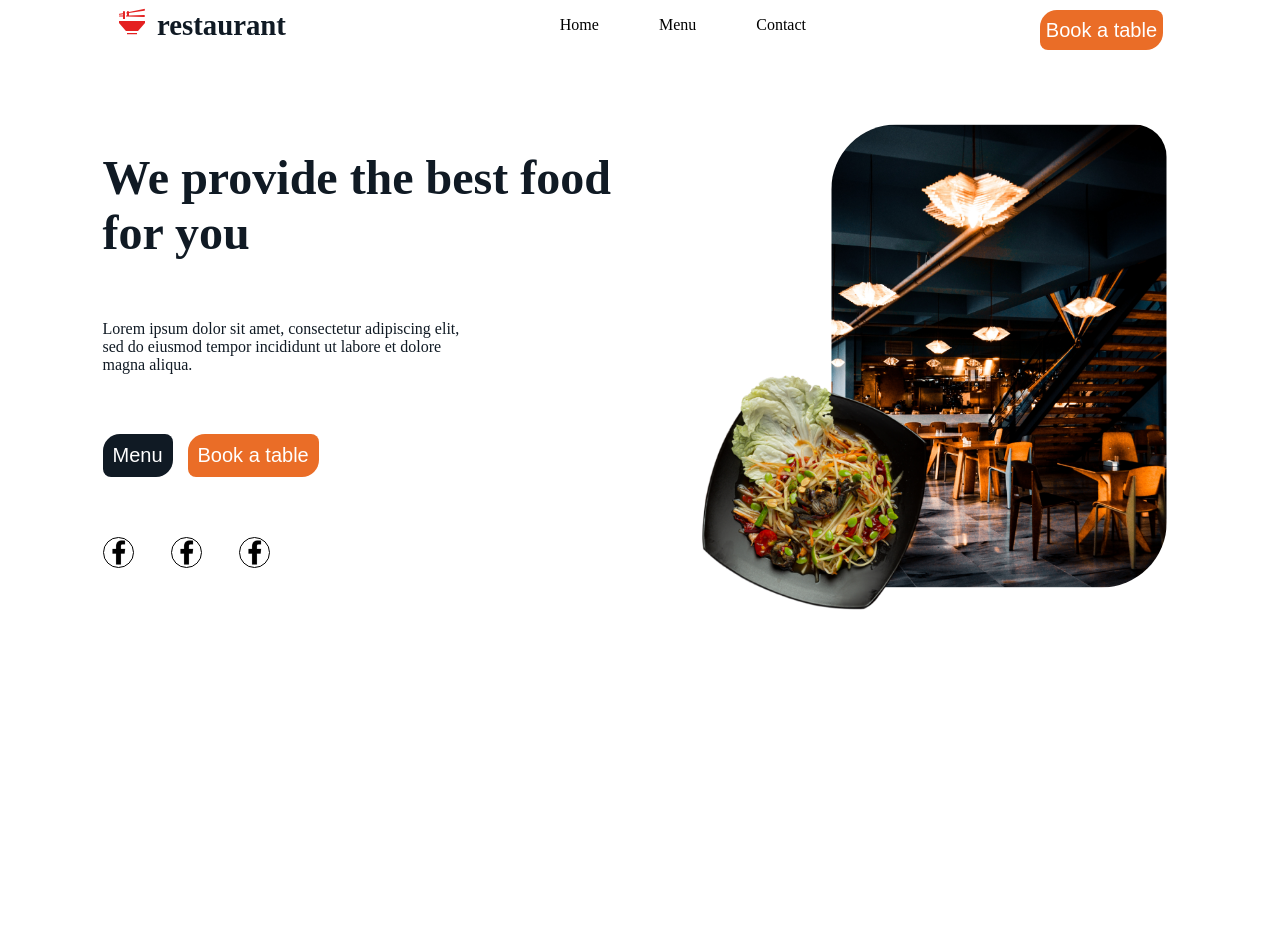
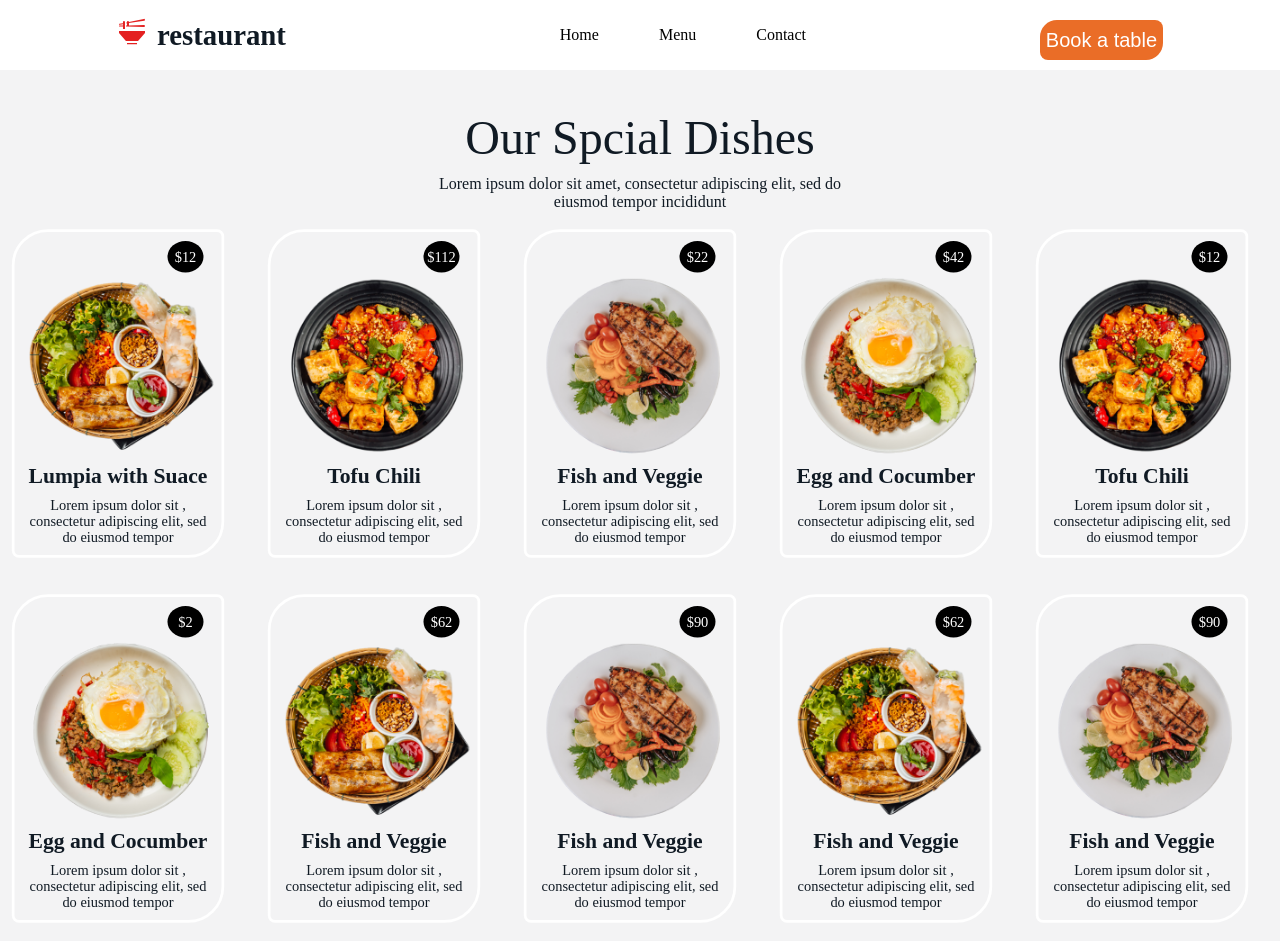
Before and after one commit to yabetsg/restaurant-page, a website built with webpack: page dist/index.html in a window 1280 px wide. Before the commit the page ends 800 px from the top, so only its background shows below. Built offline with nearby package versions, Linux system fonts and the light colour scheme.

Commit message:
Finish menu page layout and styling

```diff
--- a/src/index.js
+++ b/src/index.js
@@ -1,13 +1,15 @@
 import { homeHeader , homePage} from "./home";
+import { menuHeader, menuDishes, createGridContainer } from "./menu";
 
 import './style.css';
+import './menuStyles.css';
 
-const loadHome = (() =>{
+const content = document.getElementById('content');
+const loadHome = () =>{
 
 
-console.log(homeHeader());
-console.log(homePage().leftColumn());
-const content = document.getElementById('content');
+
+// const content = document.getElementById('content');
 const img = document.createElement('img');
 img.src = 'homepage-dish.png';
 const combineLeftAndRightColumn = document.createElement('div');
@@ -18,4 +20,32 @@
 content.appendChild(homeHeader());
 
 content.appendChild(combineLeftAndRightColumn);
+};
+const loadMenu = (() => {
+    const menuMainContent = document.createElement('div');
+    const menuHeaderContent = document.createElement('div');
+    menuMainContent.classList.add('menuMainContent')
+    menuHeaderContent.classList.add('menuHeaderContent')
+    const description ='Lorem ipsum dolor sit , consectetur adipiscing elit, sed do eiusmod tempor';
+    menuHeaderContent.appendChild(homeHeader());
+
+    menuMainContent.appendChild(menuHeader());
+    const grid = menuDishes('dish1.png','Lumpia with Suace',description,'$12');
+    const grid2 = menuDishes('dish2.png','Tofu Chili',description,'$112');
+    const grid3 = menuDishes('dish3.png','Fish and Veggie',description,'$22');
+    const grid4 = menuDishes('dish4.png','Egg and Cocumber',description,'$42');
+    const grid5 = menuDishes('dish2.png','Tofu Chili',description,'$12');
+    const grid6 = menuDishes('dish4.png','Egg and Cocumber',description,'$2');
+    const grid7 = menuDishes('dish1.png','Fish and Veggie',description,'$62');
+    const grid8 = menuDishes('dish3.png','Fish and Veggie',description,'$90');
+    const grid9 = menuDishes('dish1.png','Fish and Veggie',description,'$62');
+    const grid10 = menuDishes('dish3.png','Fish and Veggie',description,'$90');
+
+    menuMainContent.appendChild(createGridContainer(grid,grid2,grid3,grid4,grid5,grid6,grid7,grid8,grid9,grid10));
+
+    // combineLeftAndRightColumn.appendChild(menuDishes('dish1.png','Fish and Veggie',description));
+    content.appendChild(menuHeaderContent)
+    content.appendChild(menuMainContent);
+
+
 })();
--- /dev/null
+++ b/src/menu.js
@@ -0,0 +1,55 @@
+export const menuHeader = () => {
+    const header = document.createElement('div');
+    header.classList.add('menuHeader');
+    const headerText = document.createElement('div');
+    headerText.classList.add('headerTitle');
+    const headerParagraph = document.createElement('div');
+    headerParagraph.classList.add('headerParagraph');
+    headerParagraph.textContent = 'Lorem ipsum dolor sit amet, consectetur adipiscing elit, sed do eiusmod tempor incididunt';
+    headerText.textContent = 'Our Spcial Dishes';
+    header.appendChild(headerText);
+    header.appendChild(headerParagraph);
+
+    return header;
+}
+export const menuDishes = (imgSrc,title,description,price) => {
+    const newGrid = document.createElement('div');
+    const priceTag = document.createElement('div');
+    const dishGrid = document.createElement('div');
+    const dishTitle = document.createElement('div');
+
+    const dishDescription = document.createElement('div');
+    const dishImg = document.createElement('img');
+    dishImg.src = imgSrc;
+    dishImg.classList.add('dishImg');
+    priceTag.classList.add('priceTag');
+    dishDescription.classList.add('dishDescription');
+    dishTitle.classList.add('dishTitle');
+    dishTitle.textContent = title;
+    priceTag.textContent = price;
+    dishDescription.textContent = description;
+    dishGrid.classList.add('dishGrid');
+
+     dishGrid.appendChild(priceTag);
+     dishGrid.appendChild(dishImg);
+
+    dishGrid.appendChild(dishTitle);
+    dishGrid.appendChild(dishDescription);
+
+    newGrid.appendChild(dishGrid);
+    return newGrid;
+}
+export const createGridContainer = (...grid) =>{
+    const dishGridContainer = document.createElement('div');
+
+     dishGridContainer.classList.add('dishGridContainer');
+
+   for (let i = 0; i < grid.length; i++) {
+
+    dishGridContainer.appendChild(grid[i]);
+
+   }
+
+    return dishGridContainer;
+
+}
--- /dev/null
+++ b/src/menuStyles.css
@@ -0,0 +1,77 @@
+
+
+    /* --main-bg-color:rgba(255, 255, 255,100%);
+    --book-bg-color:rgba(234, 109, 39,100%);
+    --text-color:rgba(16, 26, 36,100%);
+    --big-text: 3rem;
+    --small-text: 1rem;
+    --btn-text: 1.25rem;
+    --home-img-radius: 100px 50px 100px 50px;
+    --btn-radius: 17px 8px 17px 8px;
+    --menu-bg-color:rgba(16,26,36,100%); */
+
+body{
+    margin: 0;
+}
+.headerTitle{
+    font-size: var(--big-text);
+    padding: 40px 0px 10px 0px;
+}
+.headerParagraph{
+    font-size: var(--small-text);
+    text-align: center;
+}
+.headerTitle,.headerParagraph{
+    max-width: 460px;
+}
+.dishTitle{
+    font-weight: bold;
+    font-size: var(--medium-text);
+
+}
+.dishDescription{
+    padding-top: 10px;
+    font-size: var(--small-text)
+}
+.dishGridContainer{
+    display: grid;
+    grid-template-columns: repeat(auto-fit,minmax(250px,1fr));
+
+}
+.menuHeader{
+    display: flex;
+    justify-content: center;
+    align-items: center;
+    flex-direction: column;
+
+}
+.dishGrid{
+    max-width: 200px;
+    transform: scale(0.9);
+    text-align: center;
+    border: 3.5px solid white;
+    border-radius: 40px 8px 40px 8px;
+    padding: 10px 15px 10px 15px;
+}
+.active{
+    background-color: white;
+}
+.menuMainContent{
+    min-width: 200px;
+    max-width: 1fr;
+
+    background-color: rgb(243, 243, 244);
+}
+.priceTag{
+    display: flex;
+    position: relative;
+    width: 40px;
+    height: 35px;
+    background-color: black;
+    border-radius: 100%;
+    font-size: var(--small-text);
+    color: white;
+    align-items: center;
+    justify-content: center;
+    right: -155px;
+}
--- a/src/style.css
+++ b/src/style.css
@@ -8,6 +8,7 @@
     --home-img-radius: 100px 50px 100px 50px;
     --btn-radius: 17px 8px 17px 8px;
     --menu-bg-color:rgba(16,26,36,100%);
+    --mediumn-text: 2rem;
 }
 html{
     margin: 0;
@@ -53,6 +54,7 @@ li:hover{
 header{
     display: flex;
     justify-content: space-around;
+    padding: 10px 0px 10px 0px;
 }
 .titleContainer{
     font-size: var(--big-text);
@@ -99,7 +101,7 @@ button{
     background-color: var(--book-bg-color);
 
 }
-header>button{
+header>button {
     margin-top: 10px;
     border-style: none;
 }
--- a/webpack.config.js
+++ b/webpack.config.js
@@ -7,6 +7,7 @@ module.exports = {
     filename: 'bundle.js',
     path: path.resolve(__dirname, 'dist'),
   },
+  devtool: 'inline-source-map',
  module: {
    rules: [
      {
```
Also changed, not shown: dist/bundle.js, dist/dish1.png (added), dist/dish2.png (added), dist/dish3.png (added), dist/dish4.png (added), src/contact.js (added).
